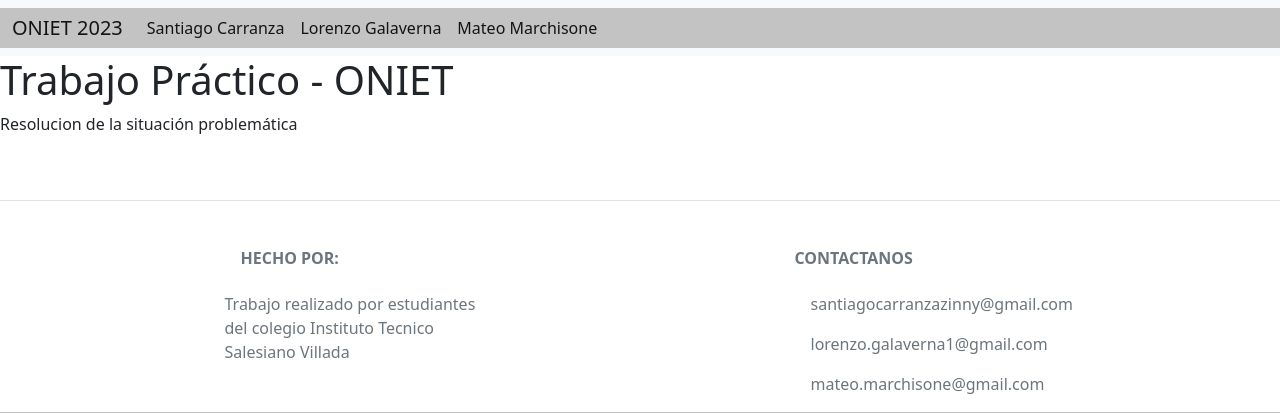
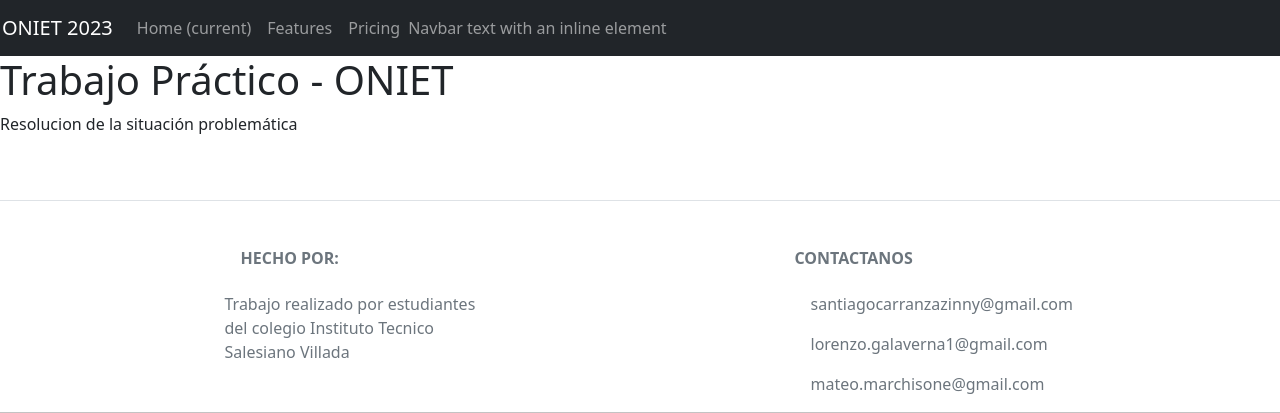
Before and after one commit to MateMar04/ONIET2023, a Django app: page / in a window 1280 px wide. Shown: the top 413 px of the page. Run offline with Django 4.2, Linux system fonts and the light colour scheme.

Commit message:
mor changes

```diff
--- a/ONIET2023app/templates/index.html
+++ b/ONIET2023app/templates/index.html
@@ -1,25 +1,27 @@
-
 <head>
+    <link href="./styles/index.css" rel="stylesheet">
     <link href="https://cdn.jsdelivr.net/npm/bootstrap@5.2.2/dist/css/bootstrap.min.css" rel="stylesheet" integrity="sha384-Zenh87qX5JnK2Jl0vWa8Ck2rdkQ2Bzep5IDxbcnCeuOxjzrPF/et3URy9Bv1WTRi" crossorigin="anonymous">
 
-    <nav class="navbar navbar-expand-lg bg-light" >
-        <div class="container-fluid" style="background-color:rgb(195, 195, 195);">
-          <a class="navbar-brand" href="#">ONIET 2023</a>
-          <button class="navbar-toggler" type="button" data-bs-toggle="collapse" data-bs-target="#navbarSupportedContent" aria-controls="navbarSupportedContent" aria-expanded="false" aria-label="Toggle navigation">
+    <nav class="navbar navbar-expand-lg navbar-dark bg-dark">
+        <a class="navbar-brand padding_left" href="#">ONIET 2023</a>
+        <button class="navbar-toggler" type="button" data-toggle="collapse" data-target="#navbarText" aria-controls="navbarText" aria-expanded="false" aria-label="Toggle navigation">
           <span class="navbar-toggler-icon"></span>
         </button>
-          <div class="collapse navbar-collapse" id="navbarSupportedContent">
-            <ul class="navbar-nav me-auto mb-2 mb-lg-0">
-              <li class="nav-item">
-                <a class="nav-link active" aria-current="page" href="#">Santiago Carranza</a>
+        <div class="collapse navbar-collapse" id="navbarText">
+          <ul class="navbar-nav mr-auto">
+            <li class="nav-item active">
+              <a class="nav-link" href="#">Home <span class="sr-only">(current)</span></a>
             </li>
             <li class="nav-item">
-                <a class="nav-link active" aria-current="page" href="#">Lorenzo Galaverna</a>
+              <a class="nav-link" href="#">Features</a>
             </li>
             <li class="nav-item">
-                <a class="nav-link active" aria-current="page" href="#">Mateo Marchisone</a>
+              <a class="nav-link" href="#">Pricing</a>
             </li>
-          </div>
+          </ul>
+          <span class="navbar-text">
+            Navbar text with an inline element
+          </span>
         </div>
       </nav>
 </head>
@@ -30,14 +32,10 @@
         <p>Resolucion de la situación problemática</p>
     </div>
 
-    <footer>
-        <!-- Footer -->
 <footer class="text-center text-lg-start bg-white text-muted">
-    <!-- Section: Social media -->
+
     <section class="d-flex justify-content-center justify-content-lg-between p-4 border-bottom">
 
-
-      <!-- Right -->
       <div>
         <a href="" class="me-4 link-secondary">
           <i class="fab fa-facebook-f"></i>
@@ -58,18 +56,11 @@
           <i class="fab fa-github"></i>
         </a>
       </div>
-      <!-- Right -->
     </section>
-    <!-- Section: Social media -->
-
-    <!-- Section: Links  -->
     <section class="">
       <div class="container text-center text-md-start mt-5">
-        <!-- Grid row -->
         <div class="row mt-3">
-          <!-- Grid column -->
           <div class="col-md-3 col-lg-4 col-xl-3 mx-auto mb-4">
-            <!-- Content -->
             <h6 class="text-uppercase fw-bold mb-4">
               <i class="fas fa-gem me-3 text-secondary"></i>Hecho por:
             </h6>
@@ -77,11 +68,9 @@
               Trabajo realizado por estudiantes del colegio Instituto Tecnico Salesiano Villada
             </p>
         </div>
-          <!-- Grid column -->
 
-          <!-- Grid column -->
           <div class="col-md-4 col-lg-3 col-xl-3 mx-auto mb-md-0 mb-4">
-            <!-- Links -->
+
             <h6 class="text-uppercase fw-bold mb-4">Contactanos</h6>
             <p>
               <i class="fas fa-envelope me-3 text-secondary"></i>
@@ -96,20 +85,11 @@
               mateo.marchisone@gmail.com
             </p>
           </div>
-          <!-- Grid column -->
-        </div>
-        <!-- Grid row -->
       </div>
     </section>
-    <!-- Section: Links  -->
-
-    <!-- Copyright -->
     <div class="text-center p-4" style="background-color:rgb(195, 195, 195);">
       © 2021 Copyright:
       <a class="text-reset fw-bold" href="https://mdbootstrap.com/">MDBootstrap.com</a>
     </div>
-    <!-- Copyright -->
-  </footer>
-  <!-- Footer -->
   </footer>
 </body>
--- /dev/null
+++ b/ONIET2023app/templates/styles/index.css
@@ -0,0 +1,3 @@
+.padding_left{
+    padding-left: 2px;
+}
```
Lines whose indentation alone changed are shown as unchanged.
